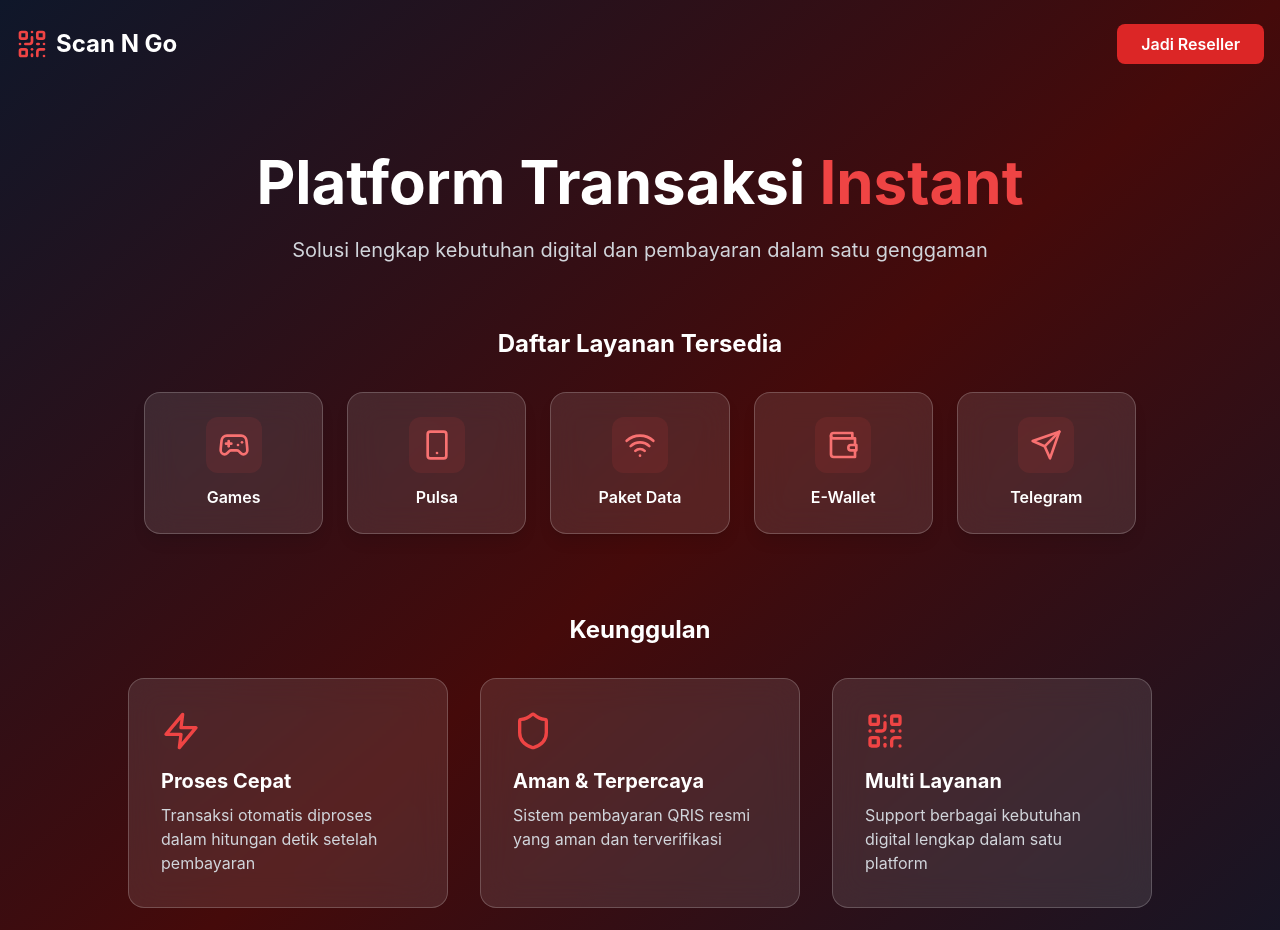
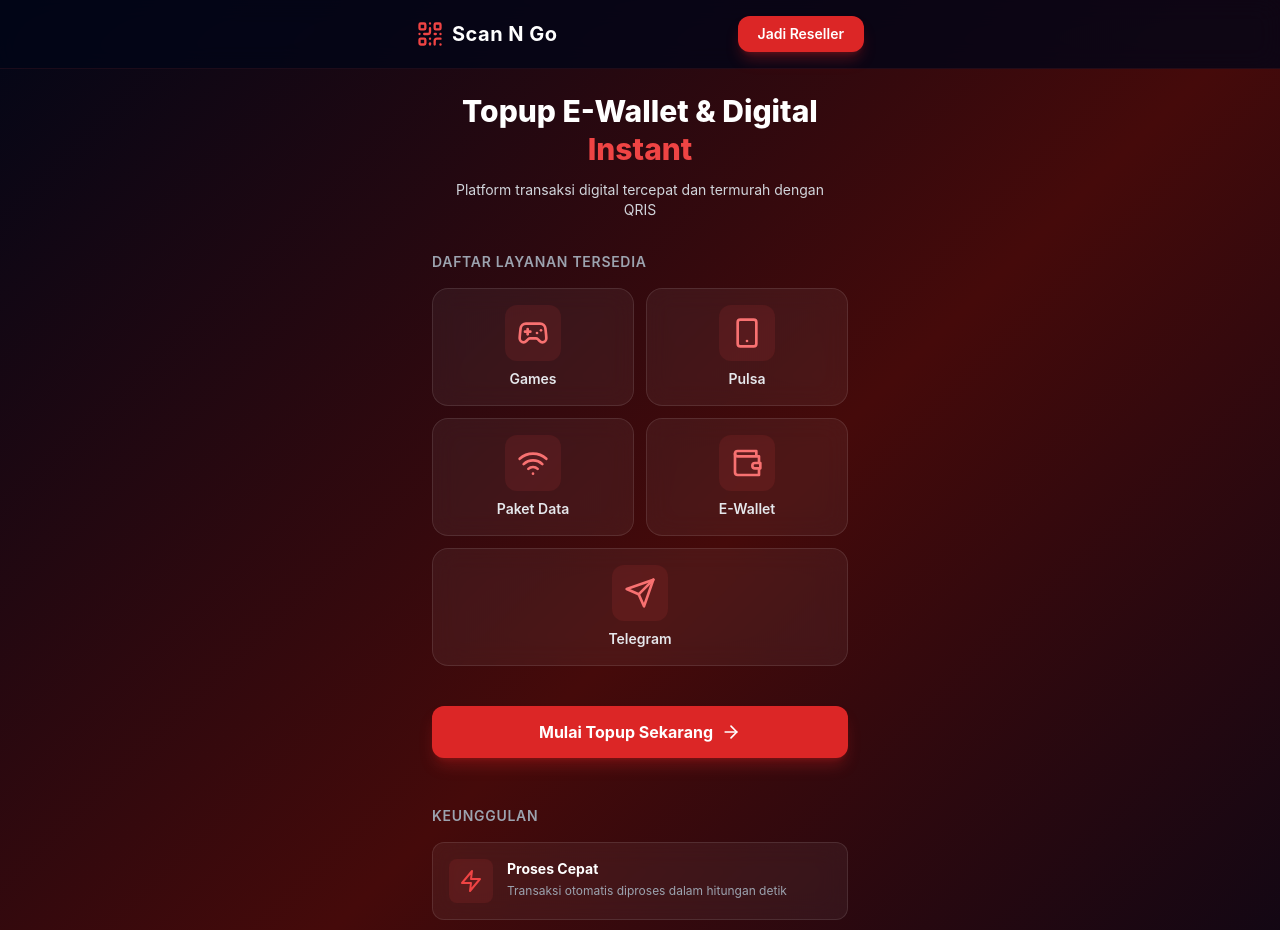
Before and after one commit to ofcdigisphere-labs/tnsmiley, a React (Vite) app in the folder frontend/: page / in a window 1280 px wide. Shown: the top 930 px of the page. Built offline with nearby package versions, Linux system fonts and the light colour scheme; no server answers.

Commit message:
LandingPage.jsx

```diff
--- a/frontend/src/pages/LandingPage.jsx
+++ b/frontend/src/pages/LandingPage.jsx
@@ -21,19 +21,19 @@
   ];
 
   return (
-    <div className="min-h-screen bg-gradient-to-br from-slate-900 via-red-950 to-slate-900">
+    <div className="min-h-screen bg-gradient-to-br from-slate-950 via-red-950 to-slate-950 text-white">
       {/* Header */}
-      <nav className="container mx-auto px-4 py-6">
-        <div className="flex items-center justify-between">
+      <nav className="sticky top-0 z-50 bg-slate-950/80 backdrop-blur-md border-b border-red-500/10 px-4 py-4">
+        <div className="max-w-md mx-auto flex items-center justify-between">
           <div className="flex items-center gap-2">
-            <QrCode className="w-8 h-8 text-red-500" />
-            <h1 className="text-2xl font-bold text-white">Scan N Go</h1>
+            <QrCode className="w-7 h-7 text-red-500" />
+            <h1 className="text-xl font-bold tracking-wide">Scan N Go</h1>
           </div>
-          <div className="flex items-center gap-3">
+          <div className="flex items-center gap-2">
             {isLoggedIn ? (
               <button
                 onClick={() => navigate('/dashboard')}
-                className="inline-flex items-center gap-2 bg-red-600 hover:bg-red-700 text-white px-6 py-2 rounded-lg transition"
+                className="inline-flex items-center gap-1.5 bg-red-600 hover:bg-red-700 text-white text-sm px-4 py-2 rounded-xl transition font-medium"
               >
                 <LayoutDashboard className="w-4 h-4" />
                 Dashboard
@@ -41,7 +41,7 @@
             ) : (
               <button
                 onClick={() => navigate('/register')}
-                className="bg-red-600 hover:bg-red-700 text-white px-6 py-2 rounded-lg transition font-semibold"
+                className="bg-red-600 hover:bg-red-700 text-white text-sm px-5 py-2 rounded-xl transition font-semibold shadow-lg shadow-red-600/30"
               >
                 Jadi Reseller
               </button>
@@ -51,63 +51,75 @@
       </nav>
 
       {/* Hero Section */}
-      <div className="container mx-auto px-4 py-16">
-        <div className="max-w-4xl mx-auto text-center mb-16">
-          <h2 className="text-4xl md:text-5xl lg:text-6xl font-bold text-white mb-4 md:mb-6 px-4">
-            Platform Transaksi
-            <span className="text-red-500"> Instant</span>
+      <div className="max-w-md mx-auto px-4 pt-6 pb-10">
+        <div className="text-center mb-8">
+          <h2 className="text-3xl font-extrabold mb-3 leading-tight">
+            Topup E-Wallet & Digital <span className="text-red-500">Instant</span>
           </h2>
-          <p className="text-base md:text-xl text-gray-300 mb-6 md:mb-8 px-4">
-            Solusi lengkap kebutuhan digital dan pembayaran dalam satu genggaman
+          <p className="text-sm text-gray-300 px-2">
+            Platform transaksi digital tercepat dan termurah dengan QRIS
           </p>
         </div>
 
-        {/* Daftar Layanan Tersedia */}
-        <div className="mb-20">
-          <h3 className="text-xl md:text-2xl font-bold text-white text-center mb-8 px-4">
+        {/* Daftar Layanan Tersedia (Grid Mobile-Optimized) */}
+        <div className="mb-10">
+          <h3 className="text-sm font-semibold uppercase tracking-wider text-gray-400 mb-4">
             Daftar Layanan Tersedia
           </h3>
-          <div className="grid grid-cols-2 sm:grid-cols-3 md:grid-cols-5 gap-4 md:gap-6 px-4 max-w-5xl mx-auto">
-            {services.map((item) => (
+          <div className="grid grid-cols-2 gap-3">
+            {services.map((item, idx) => (
               <div
                 key={item.title}
                 onClick={() => navigate(item.path)}
-                className="bg-white/10 backdrop-blur-lg border border-white/20 rounded-2xl p-6 text-center hover:bg-white/20 transition cursor-pointer transform hover:scale-105 flex flex-col items-center justify-center gap-3 shadow-lg"
+                className={`bg-white/5 backdrop-blur-md border border-white/10 rounded-2xl p-4 flex flex-col items-center justify-center text-center cursor-pointer hover:bg-red-600/10 hover:border-red-500/30 transition active:scale-95 ${
+                  idx === 4 ? 'col-span-2' : ''
+                }`}
               >
-                <div className="p-3 bg-red-500/10 rounded-xl">{item.icon}</div>
-                <p className="text-base font-semibold text-white">{item.title}</p>
+                <div className="bg-red-500/10 p-3 rounded-xl mb-2">{item.icon}</div>
+                <span className="font-semibold text-sm text-gray-200">{item.title}</span>
               </div>
             ))}
           </div>
         </div>
 
+        {/* CTA Buttons */}
+        <div className="flex flex-col gap-3 mb-12">
+          <button
+            onClick={() => navigate('/topup')}
+            className="w-full inline-flex items-center justify-center gap-2 bg-red-600 hover:bg-red-700 text-white py-3.5 rounded-xl text-base font-bold shadow-lg shadow-red-600/30 transition transform active:scale-98"
+          >
+            Mulai Topup Sekarang
+            <ArrowRight className="w-5 h-5" />
+          </button>
+        </div>
+
         {/* Keunggulan */}
-        <div className="mb-12">
-          <h3 className="text-xl md:text-2xl font-bold text-white text-center mb-8 px-4">
+        <div className="mb-8">
+          <h3 className="text-sm font-semibold uppercase tracking-wider text-gray-400 mb-4">
             Keunggulan
           </h3>
-          <div className="grid sm:grid-cols-2 md:grid-cols-3 gap-6 md:gap-8 max-w-5xl mx-auto">
+          <div className="flex flex-col gap-3">
             <FeatureCard
-              icon={<Zap className="w-10 h-10 text-red-500" />}
+              icon={<Zap className="w-6 h-6 text-red-500" />}
               title="Proses Cepat"
-              description="Transaksi otomatis diproses dalam hitungan detik setelah pembayaran"
+              description="Transaksi otomatis diproses dalam hitungan detik"
             />
             <FeatureCard
-              icon={<Shield className="w-10 h-10 text-red-500" />}
+              icon={<Shield className="w-6 h-6 text-red-500" />}
               title="Aman & Terpercaya"
-              description="Sistem pembayaran QRIS resmi yang aman dan terverifikasi"
+              description="Sistem pembayaran resmi yang aman dan terverifikasi"
             />
             <FeatureCard
-              icon={<QrCode className="w-10 h-10 text-red-500" />}
-              title="Multi Layanan"
-              description="Support berbagai kebutuhan digital lengkap dalam satu platform"
+              icon={<QrCode className="w-6 h-6 text-red-500" />}
+              title="QRIS Support"
+              description="Mendukung pembayaran scan QRIS dari seluruh bank & e-wallet"
             />
           </div>
         </div>
       </div>
 
       {/* Footer */}
-      <footer className="container mx-auto px-4 py-8 text-center text-gray-400 border-t border-white/10">
+      <footer className="max-w-md mx-auto px-4 py-6 text-center text-xs text-gray-500 border-t border-white/5">
         <p>&copy; 2026 Scan N Go. All rights reserved.</p>
       </footer>
     </div>
@@ -116,10 +128,12 @@
 
 const FeatureCard = ({ icon, title, description }) => {
   return (
-    <div className="bg-white/10 backdrop-blur-lg border border-white/20 rounded-2xl p-6 md:p-8 hover:bg-white/20 transition">
-      <div className="mb-4">{icon}</div>
-      <h3 className="text-lg md:text-xl font-bold text-white mb-2">{title}</h3>
-      <p className="text-sm md:text-base text-gray-300">{description}</p>
+    <div className="bg-white/5 backdrop-blur-md border border-white/10 rounded-xl p-4 flex items-start gap-3.5">
+      <div className="bg-red-500/10 p-2.5 rounded-lg shrink-0">{icon}</div>
+      <div>
+        <h4 className="font-bold text-sm text-white mb-0.5">{title}</h4>
+        <p className="text-xs text-gray-400 leading-relaxed">{description}</p>
+      </div>
     </div>
   );
 };
```
